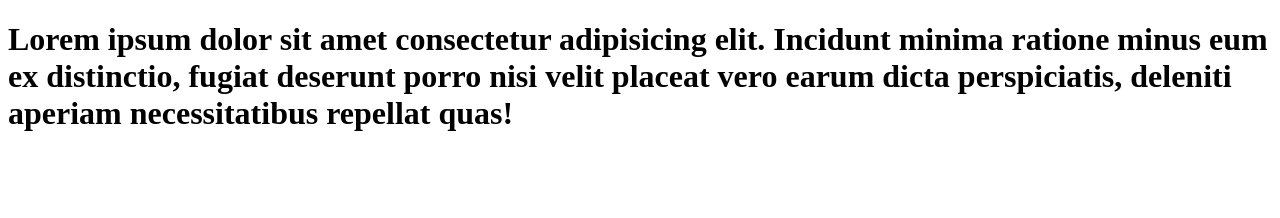
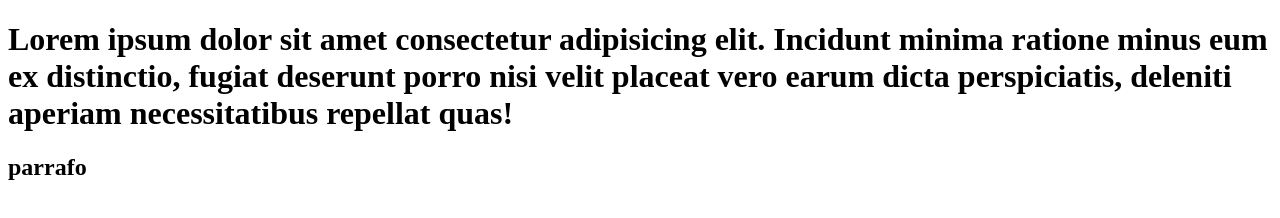
Before and after one commit to saraygonzalez/Repositorio1, a plain HTML site: page index.html in a window 1280 px wide. Drawn offline with Linux system fonts and the light colour scheme.

Commit message:
agregue h2

```diff
--- a/index.html
+++ b/index.html
@@ -8,5 +8,6 @@
 </head>
 <body>
    <h1>Lorem ipsum dolor sit amet consectetur adipisicing elit. Incidunt minima ratione minus eum ex distinctio, fugiat deserunt porro nisi velit placeat vero earum dicta perspiciatis, deleniti aperiam necessitatibus repellat quas!</h1>
+   <h2>parrafo</h2>
 </body>
 </html>
```
